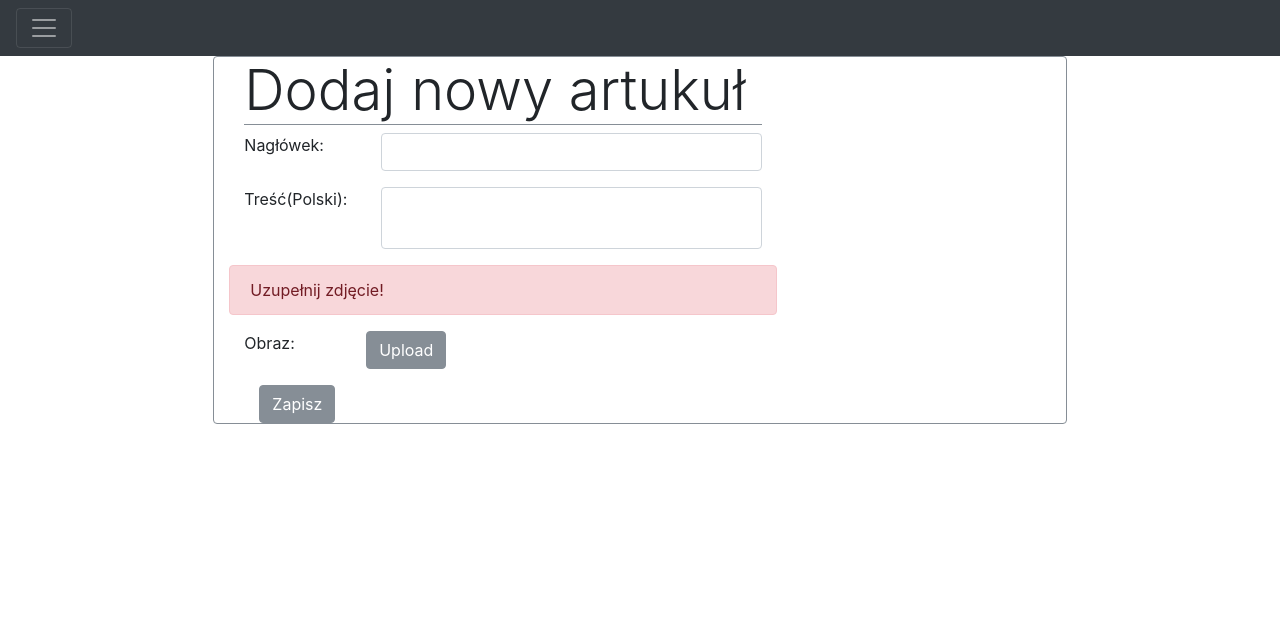
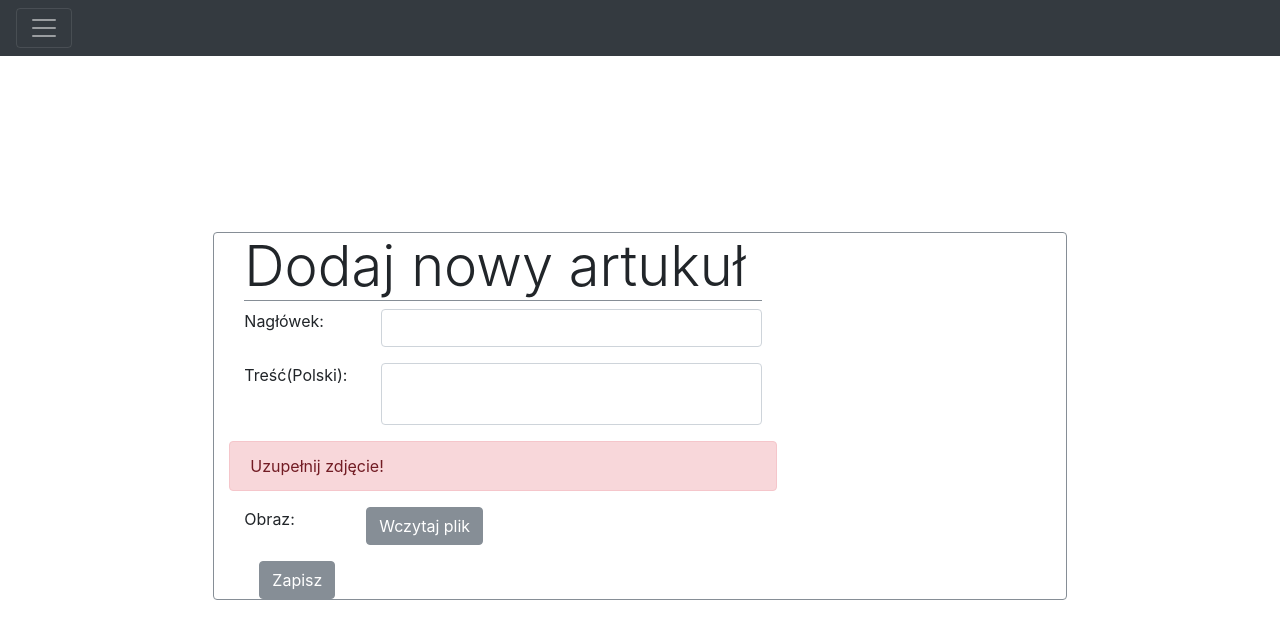
Before and after one commit to szemel/frontend, an Angular app: page /article/add in a window 1280 px wide. Shown: the top 638 px of the page. Built offline with nearby package versions, Linux system fonts and the light colour scheme.

Commit message:
addArticle vertical center

```diff
--- a/src/app/article/add/add.component.html
+++ b/src/app/article/add/add.component.html
@@ -1,3 +1,4 @@
+<div class=" vertical-center">
   <div class="container col-sm-8 border border-secondary rounded ">
     <div class="col-sm-8">
       <h4 class="display-4 border-bottom border-secondary">Dodaj nowy artukuł</h4>
@@ -29,16 +30,17 @@
         </div>
 
 
-
         <div class="form-group row">
           <div *ngIf="!fileInput.files[0]"
                class="alert alert-danger col-12">
             Uzupełnij zdjęcie!
           </div>
           <div class="col-sm-3">Obraz:</div>
-        <button class="btn btn-secondary" style="position: relative; right: 0;" type="button" (click)="fileInput.click()">
-          <span>Upload</span>
-          <input #fileInput id="imageInput" type="file" accept="image/*" style="display: none" (change)="handleUpload($event)"
+          <button class="btn btn-secondary" style="position: relative; right: 0;" type="button"
+                  (click)="fileInput.click()">
+            <span>Wczytaj plik</span>
+            <input #fileInput id="fileInput" type="file" accept="image/*" style="display: none"
+                   (change)="handleUpload($event)"
                    value="Wczytaj plik" required/>
           </button>
 
@@ -49,3 +51,5 @@
       </form>
     </div>
   </div>
+
+</div>
--- a/src/app/article/add/add.component.sass
+++ b/src/app/article/add/add.component.sass
@@ -1,2 +1,8 @@
 .noresize
   resize: none
+
+.vertical-center
+  min-height: 90vh
+
+  display: flex
+  align-items: center
```
Lines whose indentation alone changed are shown as unchanged.
